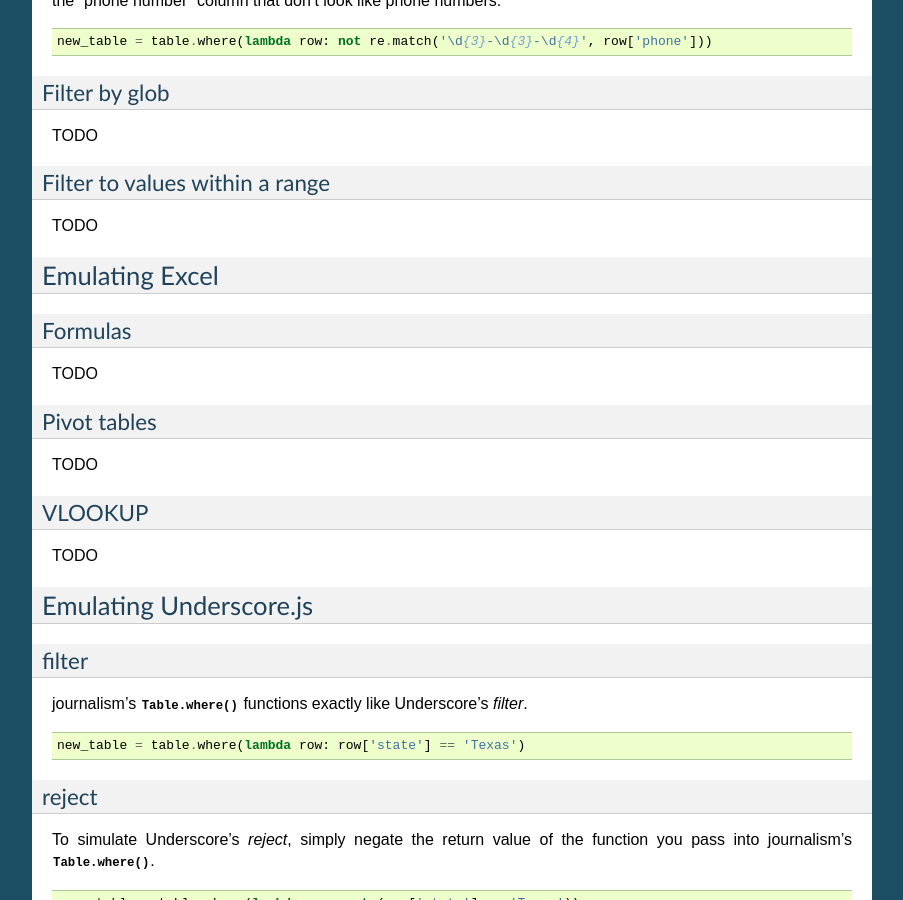
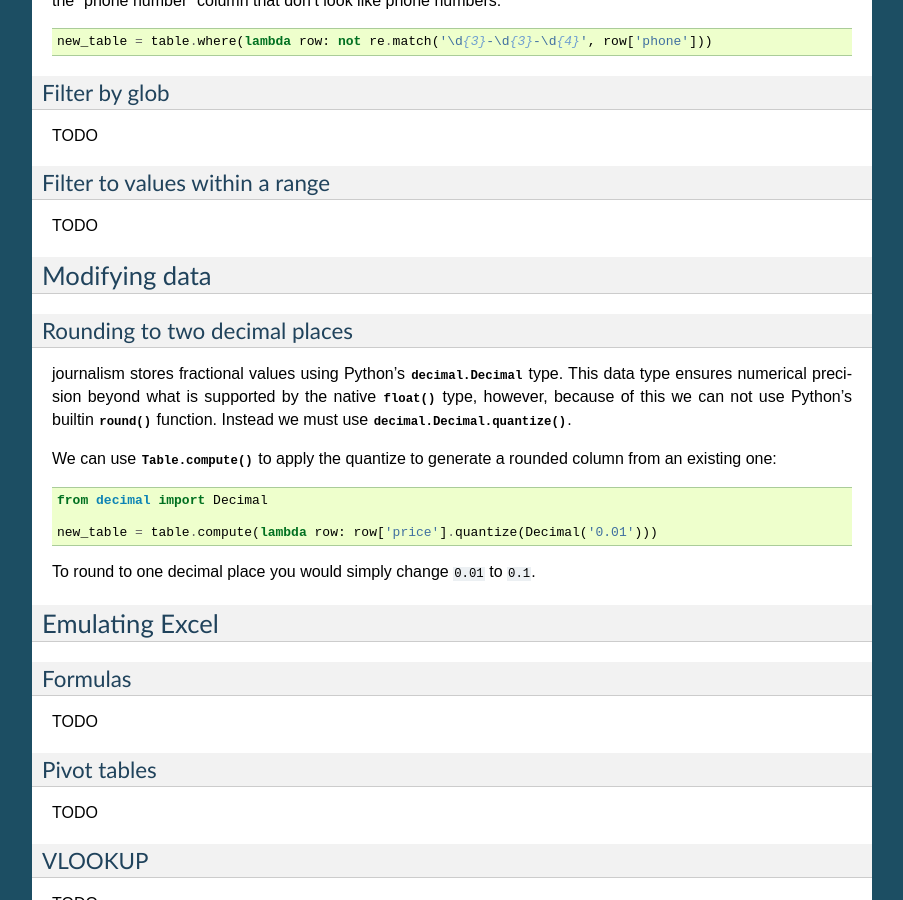
Before and after one commit to wireservice/agate, a Sphinx documentation site: the page built from docs/cookbook.rst, in a window 1280 px wide and 900 px high, scrolled down 1269 px. Shown: the whole window, without its empty margins (198-1101 px from the left). Built offline with Sphinx 7.4.7, drawn with Linux system fonts in a browser that asks for light colours; some of the changed text lies outside the part shown.

Commit message:
Cookbook: rounding. Closes #49.

```diff
--- a/docs/cookbook.rst
+++ b/docs/cookbook.rst
@@ -90,6 +90,24 @@ Filter to values within a range
 
 TODO
 
+Modifying data
+==============
+
+Rounding to two decimal places
+------------------------------
+
+journalism stores fractional values using Python's :class:`decimal.Decimal` type. This data type ensures numerical precision beyond what is supported by the native :func:`float` type, however, because of this we can not use Python's builtin :func:`round` function. Instead we must use :meth:`decimal.Decimal.quantize`.
+
+We can use :meth:`.Table.compute` to apply the quantize to generate a rounded column from an existing one:
+
+.. code-block:: python
+
+    from decimal import Decimal
+
+    new_table = table.compute(lambda row: row['price'].quantize(Decimal('0.01')))
+
+To round to one decimal place you would simply change :code:`0.01` to :code:`0.1`.
+
 Emulating Excel
 ===============
 
```
Also changed, not shown: 1 other file.
